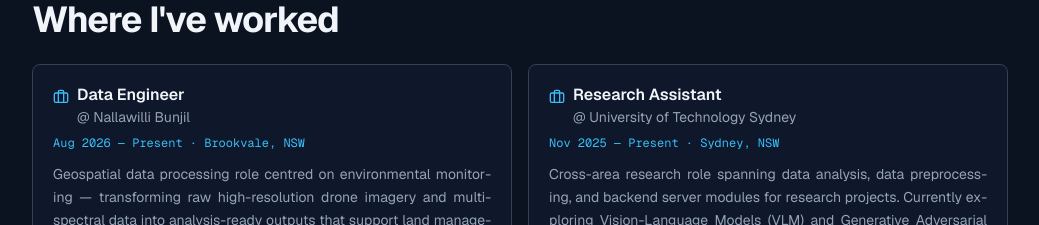
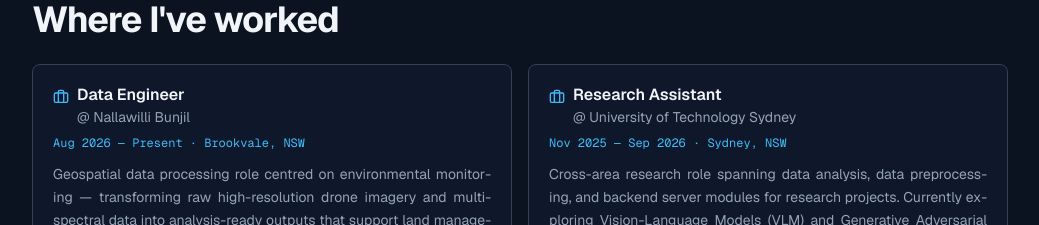
Before and after one commit to Huydinh1205/cv-website, a Next.js app: page / in a window 1280 px wide. Shown: the part 1120-1345 px from the top of the page, without its empty margins (120-1159 px from the left). Built offline with nearby package versions, Linux system fonts and the light colour scheme.

Commit message:
add end date RA pos

```diff
--- a/data/experience.ts
+++ b/data/experience.ts
@@ -26,7 +26,7 @@ export const experiences: Experience[] = [
   {
     company: "University of Technology Sydney",
     role: "Research Assistant",
-    period: "Nov 2025 — Present",
+    period: "Nov 2025 — Sep 2026",
     location: "Sydney, NSW",
     description:
       "Cross-area research role spanning data analysis, data preprocessing, and backend server modules for research projects. Currently exploring Vision-Language Models (VLM) and Generative Adversarial Networks (GAN).",
```
Also changed, not shown: 1 other file (tests, documents, lock files or other folders).
